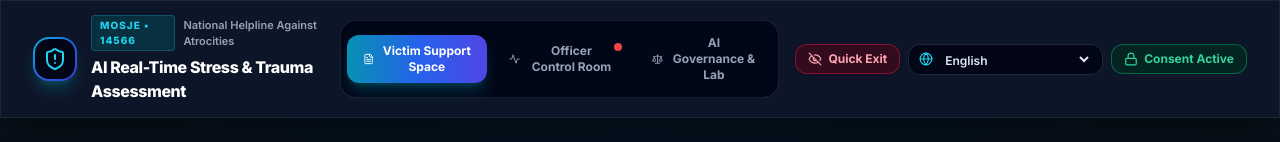
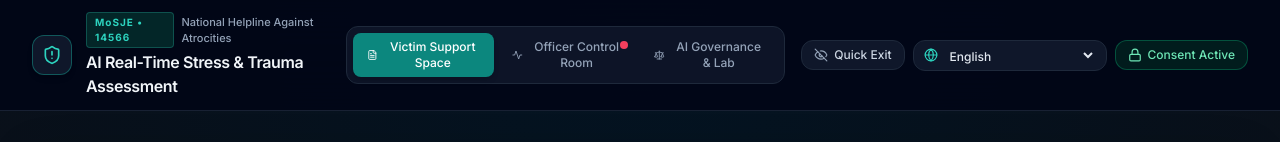
Before and after one commit to NiharikaShokeen/SIH-2026, a React (Vite) app in the folder frontend/: page / in a window 1280 px wide. Shown: the top 142 px of the page. Built offline with nearby package versions, Linux system fonts and the light colour scheme; no server answers.

Commit message:
feat(header): redesign header navigation modes, quick exit stealth button and branding

```diff
--- a/frontend/src/components/Header.jsx
+++ b/frontend/src/components/Header.jsx
@@ -13,99 +13,97 @@ export default function Header({
   setIsStealthMode
 }) {
   return (
-    <header className="border-b border-slate-800/80 glass-panel-luxury sticky top-0 z-40 backdrop-blur-2xl">
+    <header className="border-b border-slate-800/80 bg-slate-950/90 sticky top-0 z-40 backdrop-blur-2xl">
       <div className="max-w-7xl mx-auto px-4 sm:px-6 lg:px-8">
-        <div className="flex items-center justify-between py-3.5 gap-4">
+        <div className="flex items-center justify-between py-3 gap-4">
 
-          {/* Brand Logo & Government Emblem Header */}
+          {/* Brand & Emblem Header */}
           <div className="flex items-center space-x-3.5">
-            <div className="w-11 h-11 rounded-2xl bg-gradient-to-br from-cyan-500 via-blue-600 to-indigo-700 p-0.5 shadow-lg shadow-cyan-500/25 flex-shrink-0">
-              <div className="w-full h-full bg-slate-950 rounded-[14px] flex items-center justify-center">
-                <ShieldAlert className="w-5.5 h-5.5 text-cyan-400" />
-              </div>
+            <div className="w-10 h-10 rounded-xl bg-slate-900 border border-teal-500/40 p-0.5 shadow-md flex items-center justify-center flex-shrink-0">
+              <ShieldAlert className="w-5 h-5 text-teal-400" />
             </div>
 
             <div className="flex flex-col justify-center">
               <div className="flex items-center space-x-2">
-                <span className="text-[10px] font-black uppercase tracking-widest text-cyan-400 bg-cyan-950/90 border border-cyan-800/80 px-2 py-0.5 rounded shadow-inner">
+                <span className="text-[10px] font-bold tracking-widest text-teal-400 bg-teal-950/80 border border-teal-800/80 px-2 py-0.5 rounded">
                   {t('helpline_tag', selectedLanguage)}
                 </span>
-                <span className="text-[11px] text-slate-400 font-semibold hidden md:inline">
+                <span className="text-[11px] text-slate-400 font-medium hidden md:inline">
                   {t('helpline_subtitle', selectedLanguage)}
                 </span>
               </div>
-              <h1 className="text-sm sm:text-base font-extrabold text-white tracking-tight font-sans leading-tight mt-1">
+              <h1 className="text-sm sm:text-base font-semibold text-slate-100 tracking-tight font-sans leading-tight mt-0.5">
                 {t('app_title', selectedLanguage)}
               </h1>
             </div>
           </div>
 
-          {/* Center Navigation Tabs */}
-          <nav className="hidden lg:flex items-center space-x-1.5 bg-slate-950/90 p-1.5 rounded-2xl border border-slate-800/80 shadow-inner">
+          {/* 3 Experience Modes Navigation */}
+          <nav className="hidden lg:flex items-center space-x-1 bg-slate-900/90 p-1.5 rounded-xl border border-slate-800">
             <button
               onClick={() => setActiveTab('intake')}
-              className={`flex items-center space-x-2 px-4 py-2 rounded-xl text-xs font-bold transition-all duration-200 ${
+              className={`flex items-center space-x-2 px-3.5 py-1.5 rounded-lg text-xs font-medium transition-all duration-200 ${
                 activeTab === 'intake'
-                  ? 'bg-gradient-to-r from-cyan-600 via-blue-600 to-indigo-600 text-white shadow-lg shadow-cyan-500/25'
-                  : 'text-slate-400 hover:text-white hover:bg-slate-800/50'
+                  ? 'bg-teal-600/90 text-white shadow-md'
+                  : 'text-slate-400 hover:text-slate-200 hover:bg-slate-800/60'
               }`}
             >
-              <FileText className="w-4 h-4" />
+              <FileText className="w-3.5 h-3.5" />
               <span>{t('tab_intake', selectedLanguage)}</span>
             </button>
 
             <button
               onClick={() => setActiveTab('counsellor')}
-              className={`flex items-center space-x-2 px-4 py-2 rounded-xl text-xs font-bold transition-all duration-200 relative ${
+              className={`flex items-center space-x-2 px-3.5 py-1.5 rounded-lg text-xs font-medium transition-all duration-200 relative ${
                 activeTab === 'counsellor'
-                  ? 'bg-gradient-to-r from-cyan-600 via-blue-600 to-indigo-600 text-white shadow-lg shadow-cyan-500/25'
-                  : 'text-slate-400 hover:text-white hover:bg-slate-800/50'
+                  ? 'bg-slate-800 text-teal-400 border border-teal-500/40 shadow-md'
+                  : 'text-slate-400 hover:text-slate-200 hover:bg-slate-800/60'
               }`}
             >
-              <Activity className="w-4 h-4" />
+              <Activity className="w-3.5 h-3.5" />
               <span>{t('tab_counsellor', selectedLanguage)}</span>
-              <span className="w-2 h-2 rounded-full bg-red-500 animate-ping absolute top-2 right-2"></span>
+              <span className="w-2 h-2 rounded-full bg-rose-500 animate-ping absolute top-2 right-2"></span>
             </button>
 
             <button
               onClick={() => setActiveTab('fairness')}
-              className={`flex items-center space-x-2 px-4 py-2 rounded-xl text-xs font-bold transition-all duration-200 ${
+              className={`flex items-center space-x-2 px-3.5 py-1.5 rounded-lg text-xs font-medium transition-all duration-200 ${
                 activeTab === 'fairness'
-                  ? 'bg-gradient-to-r from-cyan-600 via-blue-600 to-indigo-600 text-white shadow-lg shadow-cyan-500/25'
-                  : 'text-slate-400 hover:text-white hover:bg-slate-800/50'
+                  ? 'bg-slate-800 text-teal-400 border border-teal-500/40 shadow-md'
+                  : 'text-slate-400 hover:text-slate-200 hover:bg-slate-800/60'
               }`}
             >
-              <Scale className="w-4 h-4" />
+              <Scale className="w-3.5 h-3.5" />
               <span>{t('tab_fairness', selectedLanguage)}</span>
             </button>
           </nav>
 
-          {/* Right Controls: Stealth Mode, Language Selector, & Consent Status */}
+          {/* Right Controls: Quick Exit, Language Selector & Consent Status */}
           <div className="flex items-center space-x-2 flex-shrink-0">
 
-            {/* Stealth Quick-Hide Toggle */}
+            {/* Quick Exit Stealth Toggle */}
             <button
               onClick={() => setIsStealthMode(!isStealthMode)}
-              className={`flex items-center space-x-1.5 px-3 py-1.5 rounded-xl border text-xs font-bold transition-all shadow-md ${
+              className={`flex items-center space-x-1.5 px-3 py-1.5 rounded-xl border text-xs font-medium transition-all ${
                 isStealthMode
                   ? 'bg-slate-100 border-white text-slate-900 font-mono'
-                  : 'bg-rose-950/60 border-rose-800/80 text-rose-300 hover:bg-rose-900/80'
+                  : 'bg-slate-900 hover:bg-slate-800 border-slate-800 text-slate-300'
               }`}
-              title="Quick Hide Screen"
+              title="Quick Exit / Hide Screen"
             >
-              <EyeOff className="w-3.5 h-3.5" />
+              <EyeOff className="w-3.5 h-3.5 text-slate-400" />
               <span className="hidden sm:inline">
                 {isStealthMode ? t('stealth_exit', selectedLanguage) : t('stealth_hide', selectedLanguage)}
               </span>
             </button>
 
-            {/* Clean Language Selector */}
-            <div className="relative flex items-center bg-slate-950 border border-slate-800 rounded-xl px-2.5 py-1.5 shadow-inner">
-              <Globe className="w-3.5 h-3.5 text-cyan-400 mr-2 flex-shrink-0" />
+            {/* Language Selector */}
+            <div className="relative flex items-center bg-slate-900 border border-slate-800 rounded-xl px-2.5 py-1.5">
+              <Globe className="w-3.5 h-3.5 text-teal-400 mr-2 flex-shrink-0" />
               <select
                 value={selectedLanguage}
                 onChange={(e) => setSelectedLanguage(e.target.value)}
-                className="bg-transparent text-xs font-semibold text-slate-200 focus:outline-none cursor-pointer"
+                className="bg-transparent text-xs font-medium text-slate-200 focus:outline-none cursor-pointer"
               >
                 <option value="auto" className="bg-slate-900">Auto-Detect Indic</option>
                 <option value="en" className="bg-slate-900">English</option>
@@ -121,10 +119,10 @@ export default function Header({
             {/* Consent Active Badge */}
             <button
               onClick={onOpenConsent}
-              className={`flex items-center space-x-1.5 px-3 py-1.5 rounded-xl border text-xs font-bold transition-all ${
+              className={`flex items-center space-x-1.5 px-3 py-1.5 rounded-xl border text-xs font-medium transition-all ${
                 consentGranted
-                  ? 'bg-emerald-950/70 border-emerald-700/80 text-emerald-400 hover:bg-emerald-900/70'
-                  : 'bg-amber-950/70 border-amber-700/80 text-amber-400 hover:bg-amber-900/70 animate-bounce'
+                  ? 'bg-emerald-950/60 border-emerald-800/80 text-emerald-300 hover:bg-emerald-900/60'
+                  : 'bg-amber-950/60 border-amber-800/80 text-amber-300 hover:bg-amber-900/60'
               }`}
             >
               <Lock className="w-3.5 h-3.5" />
```
